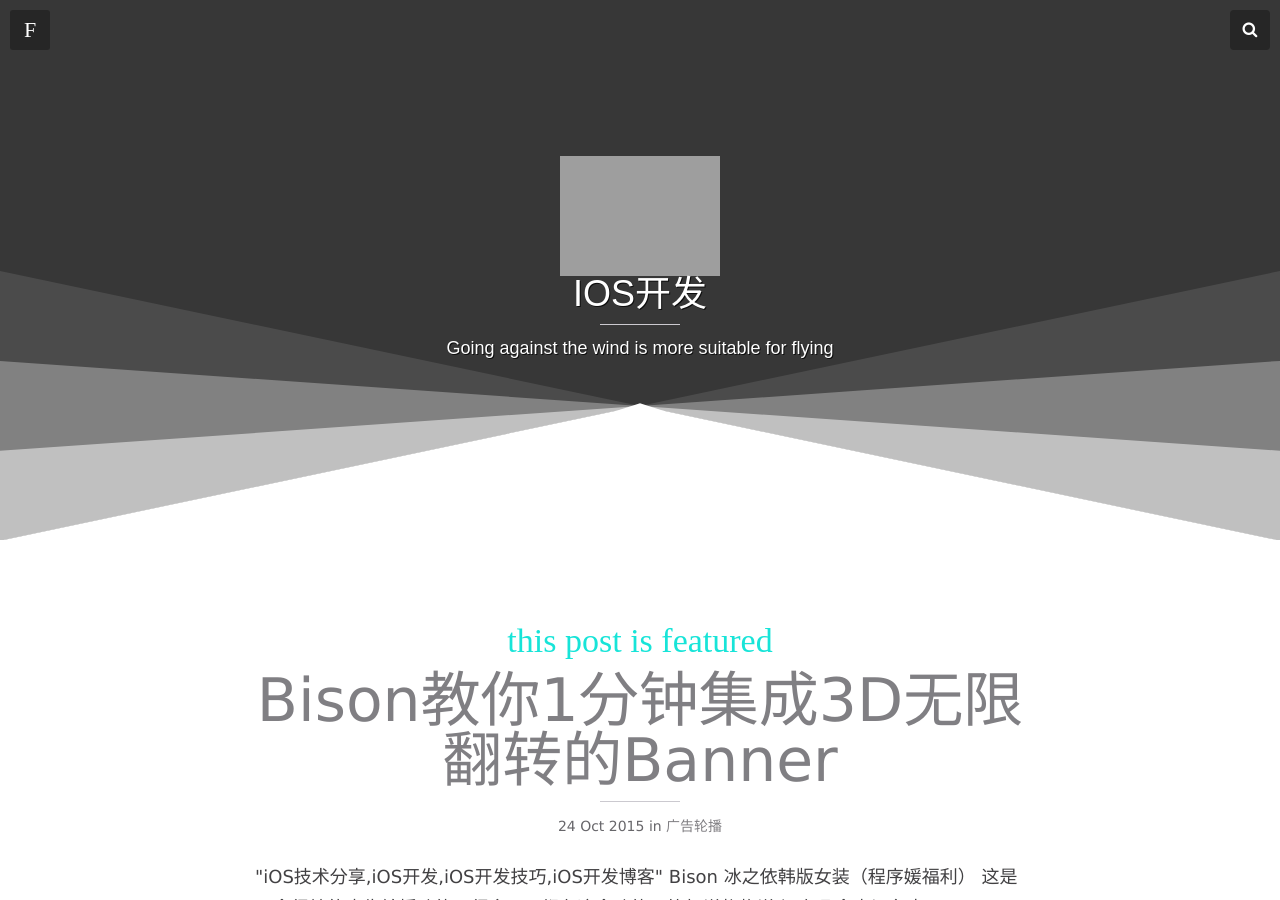
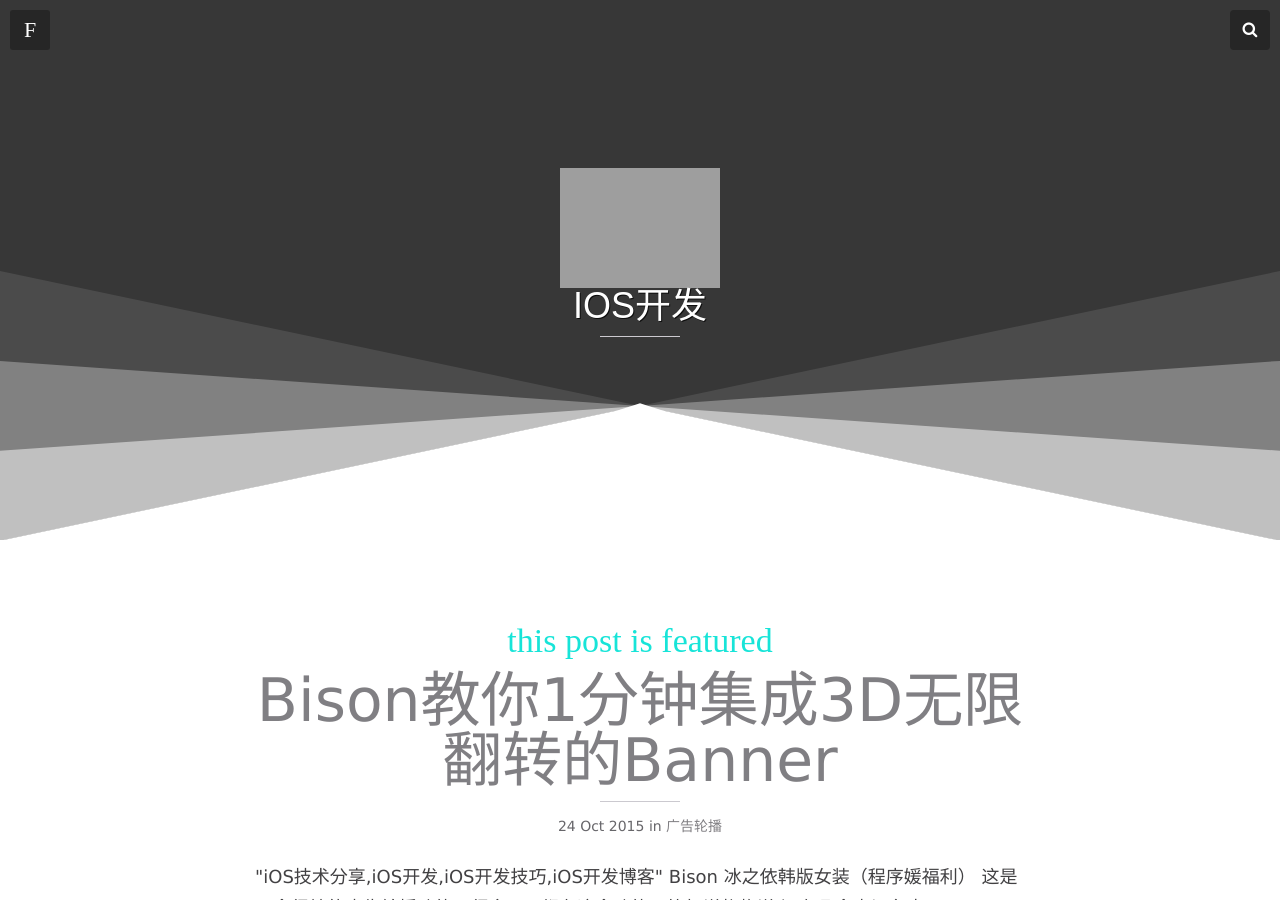
Before and after one commit to AllLuckly/22222.github.io, a Jekyll site: the page built from index.html, in a window 1280 px wide and 900 px high. Built offline with Jekyll 4.4.1, drawn with Linux system fonts in a browser that asks for light colours; some web fonts are replaced; the list of posts is cut into pages by our own code.

Commit message:
Update _config.yml

```diff
--- a/_config.yml
+++ b/_config.yml
@@ -1,5 +1,5 @@
 title:            iOS开发
-description:      "Going against the wind is more suitable for flying"
+description:      ""
 logo:             omikron.png
 disqus_shortname: tobison
 # Assign a default image for your site's header and footer
```
